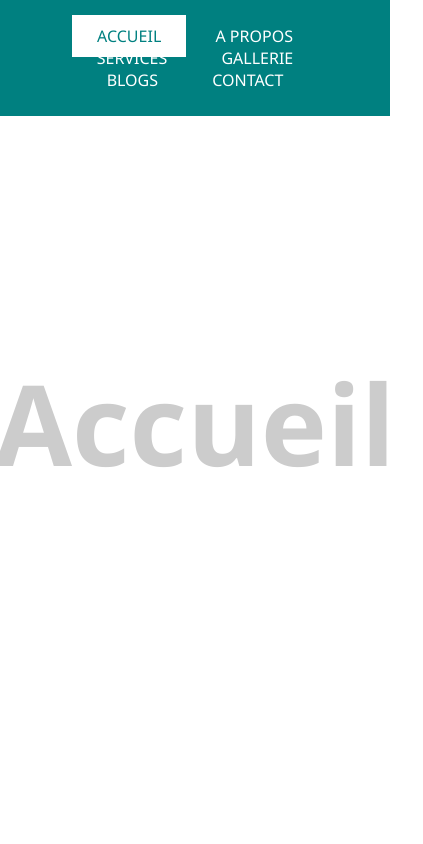
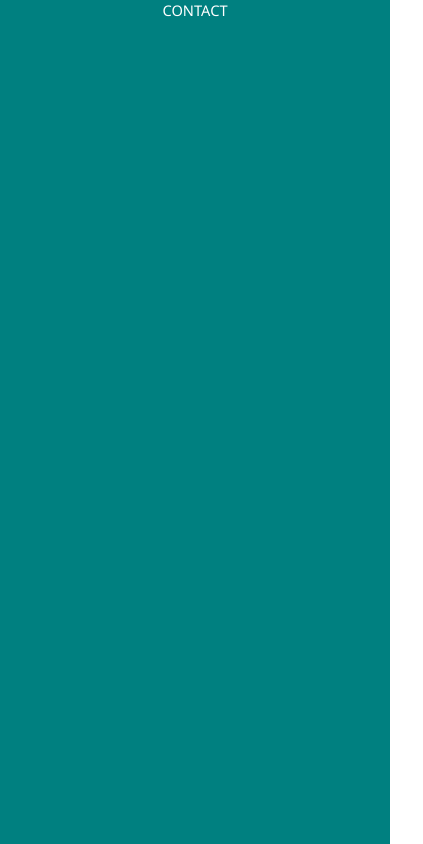
Before and after one commit to AbaaHans/theme-vitrine, a plain HTML site: page index.html in a window 390 px wide. Shown: the top 844 px of the page, 423 px wide, since content can reach past the window. Drawn offline with Linux system fonts and the light colour scheme.

Commit message:
responsive body

```diff
--- a/assets/css/style.css
+++ b/assets/css/style.css
@@ -18,17 +18,72 @@ header{
     text-align: center;
 }
 
-header nav a{
+header #logo, .toggle{
+    position: absolute;
+    font-size: 15pt;
+    font-weight: bold;
+}
+
+header #logo a{
+    color: #fff;
     padding: 10px 25px;
+    text-transform:uppercase;
+
+
+}
+
+header nav ul li{
+    display: inline-block;
     color: #fff;
     text-transform:uppercase;
 }
+header nav ul li a{
+    color:#fff;
+    padding: 10px 25px;
+
+}
 header nav .active,
-header nav a:hover{
+header nav ul li a:hover{
   background: #fff;
   color: #008080;
   transition: 0.75s;
 }
+
+.toggle{
+    padding: 10px 25px;
+    color: #fff;
+    right: 50px;
+    font-size: 20pt;
+    display: none;
+
+}
+
+@media all and (max-width:991px){
+    .toggle{
+        display: block;
+        font-size: 2rem;
+        cursor: pointer;
+    }
+    .ouvrir{
+        display: block;
+    }
+    .fermer{
+        display: none;
+    }
+    .open .fermer{
+        display: block;
+    }
+    header nav ul li{
+        position:absolute;
+        left: 0;
+        top: 0;
+        width: 100%;
+        height: 100vh;
+        background-color:#008080;
+
+    }
+}
+
 
 
 section{
@@ -45,3 +100,97 @@ section{
 section:nth-child(odd){
     background: #d9d9d9;
 }
+
+
+
+/* responsive */
+
+@-ms-viewport {
+    width: device-width;
+}
+
+@media screen and (max-width: 480px) {
+
+    html, body {
+        min-width: 320px;
+    }
+
+}
+
+html {
+    box-sizing: border-box;
+}
+
+*, *:before, *:after {
+    box-sizing: inherit;
+}
+
+body *, body *:before, body *:after {
+        -moz-animation: none !important;
+        -webkit-animation: none !important;
+        -ms-animation: none !important;
+        animation: none !important;
+        -moz-transition: none !important;
+        -webkit-transition: none !important;
+        -ms-transition: none !important;
+        transition: none !important;
+ }
+
+/* Type */
+
+html {
+    font-size: 16pt;
+}
+
+    @media screen and (max-width: 1680px) {
+
+        html {
+            font-size: 12pt;
+        }
+
+    }
+
+    @media screen and (max-width: 736px) {
+
+        html {
+            font-size: 11pt;
+            scroll-behavior: smooth;
+        }
+
+    }
+
+    @media screen and (max-width: 360px) {
+
+        html {
+            font-size: 10pt;
+              scroll-behavior: smooth;
+        }
+
+    }
+/*
+    responsive section  */
+
+    @media screen and (max-width: 1680px) {
+
+        section {
+            font-size: 7rem;
+            scroll-behavior: smooth;
+        }
+    }
+
+    @media screen and (max-width: 736px) {
+
+        section {
+            font-size: 5rem;
+            scroll-behavior: smooth;
+        }
+    }
+
+    @media screen and (max-width: 360px) {
+
+        section {
+            font-size: 3rem;
+              scroll-behavior: smooth;
+        }
+
+    }
--- a/assets/js/main.js
+++ b/assets/js/main.js
@@ -1,5 +1,5 @@
 let section = document.querySelectorAll('section');
-let navLink  = document.querySelectorAll('header nav a');
+let navLink  = document.querySelectorAll(' header nav ul li a');
 
 window.onscroll = () =>{
     section.forEach(sec => {
@@ -10,8 +10,18 @@ window.onscroll = () =>{
         if(top >= offset && top < offset + height){
             navLink.forEach(links =>{
                 links.classList.remove('active');
-                document.querySelector('header nav a[href*='+ id +']').classList.add('active');
+                document.querySelector(' header nav ul li a[href*='+ id +']').classList.add('active');
             });
         };
     });
 };
+
+
+let toggle = document.querySelector('.toggle');
+let body  = document.querySelector('body');
+
+toggle.addEventListener('click', function(){
+    body.classList.toggle('open');
+
+
+});
--- a/index.html
+++ b/index.html
@@ -6,18 +6,33 @@
     <meta name="viewport" content="width=device-width, initial-scale=1.0">
   <!-- lien du css -->
   <link rel="stylesheet" href="./assets/css/style.css">
+  <!-- lien font-awesome -->
+  <link rel="stylesheet" href="https://cdnjs.cloudflare.com/ajax/libs/font-awesome/6.0.0-beta3/css/all.min.css"
+    integrity="sha512-Fo3rlrZj/k7ujTnHg4CGR2D7kSs0v4LLanw2qksYuRlEzO+tcaEPQogQ0KaoGN26/zrn20ImR1DfuLWnOo7aBA=="
+     crossorigin="anonymous" referrerpolicy="no-referrer" />
+
     <title>Scroll vitrine</title>
 </head>
 <body>
     <!-- nous avons le header -->
     <header>
+        <div id="logo">
+            <a href="#">LOGO</a>
+        </div>
+        <div class="toggle">
+            <i class="fas fa-bars ouvrir"></i>
+            <i class="fas fa-times fermer"></i>
+        </div>
         <nav>
-            <a class="active" href="#home">Accueil</a>
-            <a href="#about">A propos</a>
-            <a href="#service">Services</a>
-            <a href="#gallery">Gallerie</a>
-            <a href="#blog">Blogs</a>
-            <a href="#contact">Contact</a>
+           <ul>
+            <li><a class="active" href="#home">Accueil</a></li>
+            <li><a href="#about">A propos</a></li>
+            <li><a href="#service">Services</a></li>
+            <li><a href="#gallery">Gallerie</a></li>
+            <li><a href="#blog">Blogs</a></li>
+            <li><a href="#contact">Contact</a></li>
+           </ul>
+
         </nav>
     </header>
 
```
